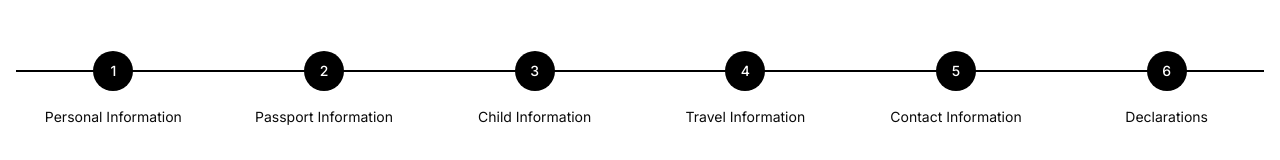
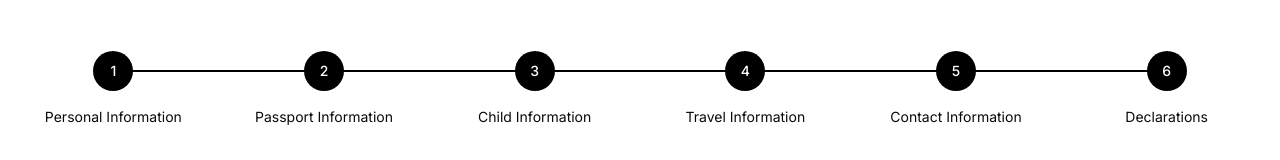
Before and after one commit to Lithara/plex.lk-tourism-gamification-app, a Next.js app: page /visa-process in a window 1280 px wide. Shown: the part 749-909 px from the top of the page. Built offline with nearby package versions, Linux system fonts and the light colour scheme.

Commit message:
visa Processing Steps' middle line realign

```diff
--- a/app/visa-process/page.tsx
+++ b/app/visa-process/page.tsx
@@ -68,7 +68,7 @@ export default function VisaProcessing() {
         {/* Process Steps */}
         <section className="container mx-auto px-4 py-12 mb-24">
           <div className="relative">
-            <div className="absolute top-1/4 left-0 right-0 h-0.5 bg-black lg:block hidden" />
+            <div className="absolute top-1/4 left-0 right-0 h-0.5 bg-black lg:block hidden w-[85%] mx-auto " />
             <div className="relative grid grid-cols-2 md:grid-cols-3 lg:grid-cols-6 gap-4">
               {steps.map((step, index) => (
                 <div
```
